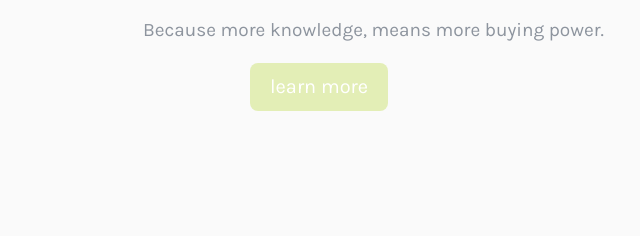
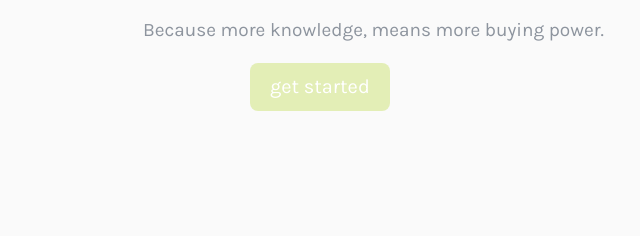
Before and after one commit to jtothewitt/stotles2.0, a plain HTML site: page index.html in a window 1280 px wide. Shown: the part 377-613 px from the top of the page, 87-727 px from the left. Drawn offline with nearby package versions, Linux system fonts and the light colour scheme.

Commit message:
Update index.html

```diff
--- a/index.html
+++ b/index.html
@@ -60,7 +60,7 @@
       <div class=".col-md-4"></div>
     </div>
   <div class="row" id="buttony">
-    <div class=".col-md-8"><button class="lets-go-btn">learn more</button></div>
+    <div class=".col-md-8"><button class="lets-go-btn">get started</button></div>
     <div class=".col-md-4"></div>
   </div>
   </div>
```
